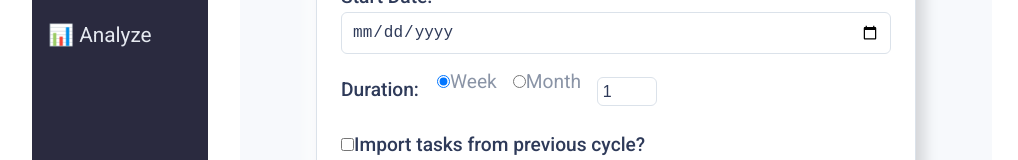
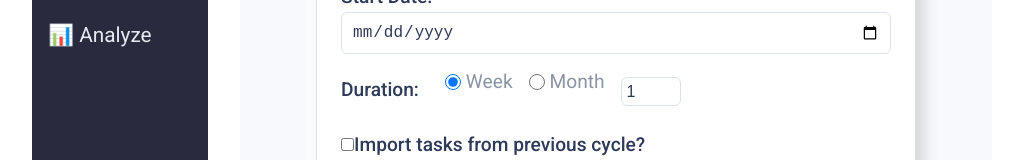
Before and after one commit to LinSchmitz/Flowbyte, a React (Vite) app: page /create-circle in a window 1280 px wide. Shown: the part 365-525 px from the top of the page, without its empty margins (128-1146 px from the left). Built offline with nearby package versions, Linux system fonts and the light colour scheme.

Commit message:
added createcircle

```diff
--- a/src/index.css
+++ b/src/index.css
@@ -375,8 +375,37 @@ button:hover {
 .duration-group {
   display: flex;
   align-items: center;
-  gap: 1rem;
+  gap: 1.5rem;
   margin-bottom: 1.5rem;
+}
+
+.duration-group label {
+  display: flex;
+  align-items: center;
+  gap: 0.3rem;
+  cursor: pointer;
+  font-weight: 400;
+  color: var(--color-muted);
+}
+
+.duration-group input[type='radio'] {
+  width: 16px;
+  height: 16px;
+  margin: 0;
+  vertical-align: middle;
+  cursor: pointer;
+}
+
+.duration-group input[type='number'] {
+  width: 60px;
+  padding: 0.3rem;
+  border: 1px solid var(--color-border);
+  border-radius: 6px;
+  background: var(--color-surface);
+  color: var(--color-text);
+  font-size: 1rem;
+  box-sizing: border-box;
+  vertical-align: middle;
 }
 
 .duration-label {
```
